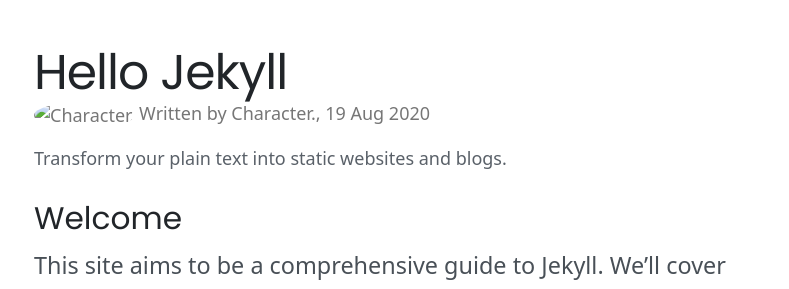
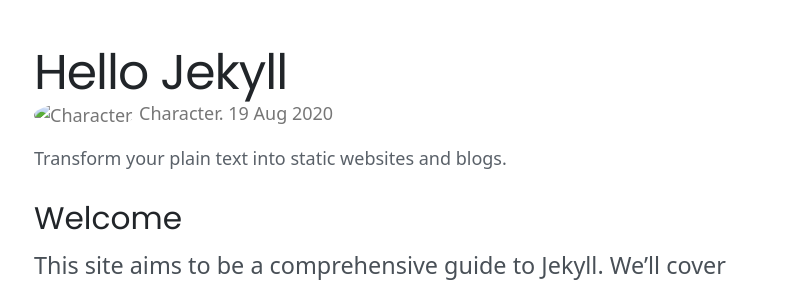
Before and after one commit to KevBuild4UR/_backup, a Jekyll site: the page built from _posts/2020-08-19-hello-jekyll.md, in a window 1280 px wide. Shown: the part 485-774 px from the top of the page, without its empty margins (242-1031 px from the left). Built offline with Jekyll 4.4.1, drawn with Linux system fonts in a browser that asks for light colours; nearby versions of some CDN libraries.

Commit message:
Update post.html

```diff
--- a/_layouts/post.html
+++ b/_layouts/post.html
@@ -17,7 +17,7 @@
 <div class="posts">
 <div class="post">
     <h1>{{ page.title }}</h1>
-    <span class="post-date">{% if page.author %}<img src="{{ page.author-avatar | relative_url }}" height="32" width="32" alt="{{ page.author }}" style="border-radius: 50%!important;"> Written by {{ page.author }}, {% endif %}<time datetime="{{ page.date | date:"%m-%d-%y" }}">{{ page.date | date_to_string }}</time></span>
+    <span class="post-date">{% if page.author %}<img src="{{ page.author-avatar | relative_url }}" height="32" width="32" alt="{{ page.author }}" style="border-radius: 50%!important;">&nbsp;{{ page.author }}&nbsp;{% endif %}<time datetime="{{ page.date | date:"%m-%d-%y" }}">{{ page.date | date_to_string }}</time></span>
     {{ page.content }}
 </div>
     </div>
```
